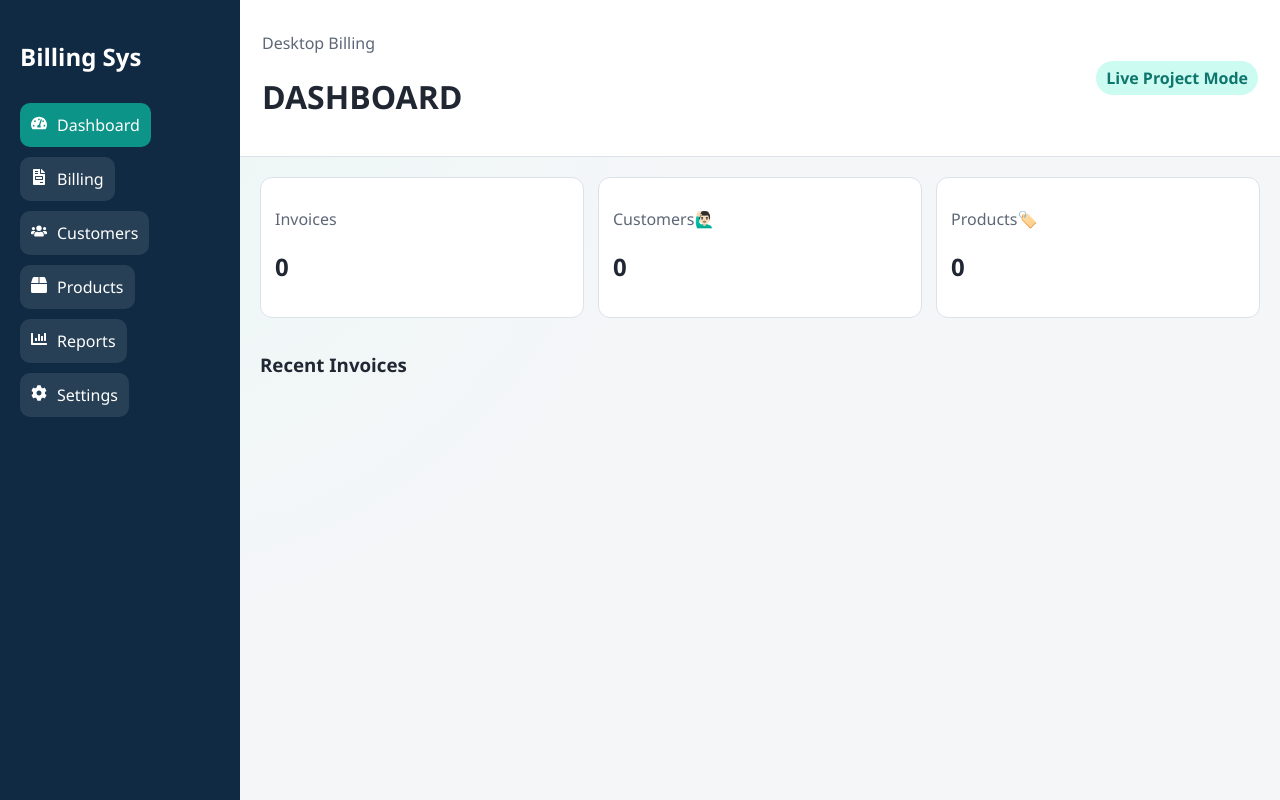
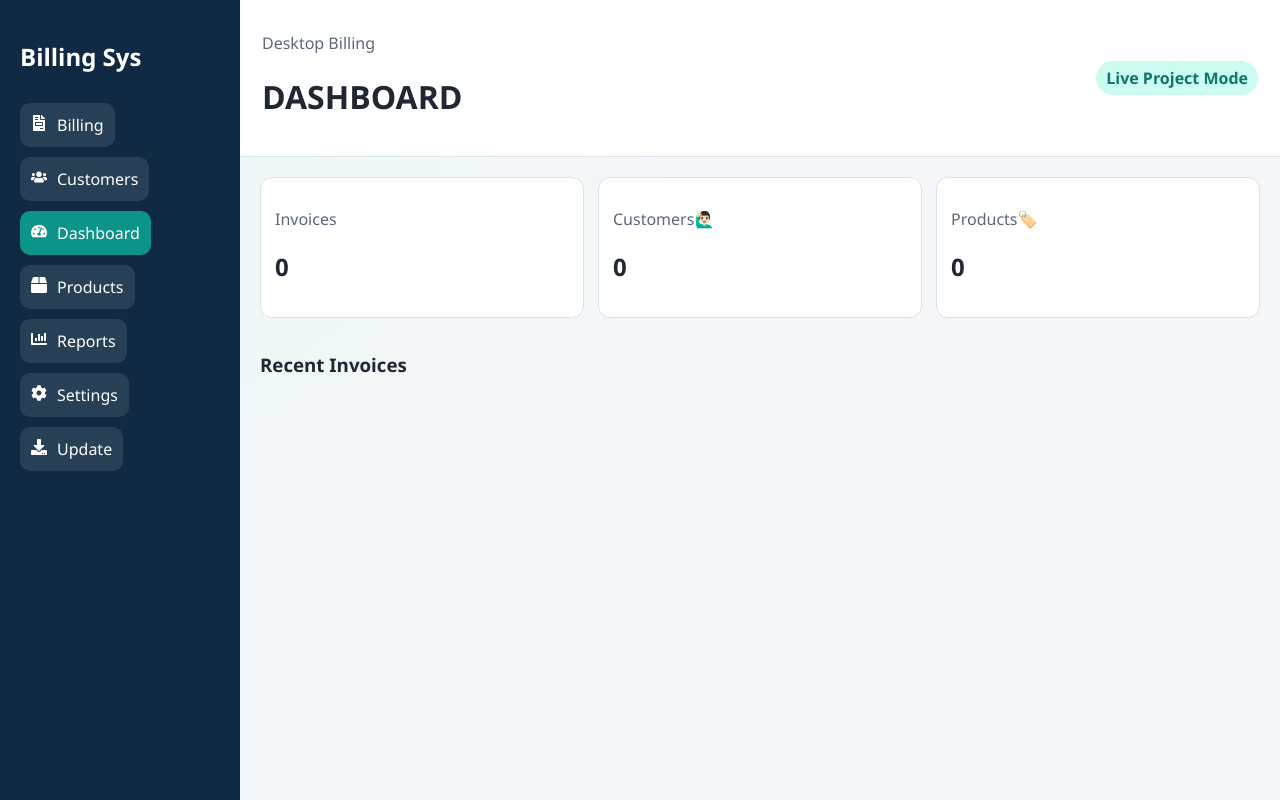
Before and after one commit to Niravvasani12/billing-system, a React (Vite) app: page / in a window 1280 px wide. Built offline with nearby package versions, Linux system fonts and the light colour scheme.

Commit message:
commitement

```diff
--- a/package.json
+++ b/package.json
@@ -1,6 +1,6 @@
 {
   "name": "billing-sys",
-  "version": "2.1.1",
+  "version": "2.1.2",
   "description": "Desktop billing software with Electron + React + SQLite",
   "author": "Nirav Vasani",
   "main": "electron-main.js",
--- a/src/App.jsx
+++ b/src/App.jsx
@@ -7,17 +7,20 @@ import Customers from "./pages/Customers";
 import Products from "./pages/Products";
 import Reports from "./pages/Reports";
 import Settings from "./pages/Settings";
+import Update from "./pages/Update";
 import { useDispatch } from "react-redux";
 import { fetchCustomers } from "./store/slices/customerSlice";
 import { fetchProducts } from "./store/slices/productSlice";
 import { fetchInvoices } from "./store/slices/invoiceSlice";
 
 const pageMap = {
-  dashboard: Dashboard,
   billing: Billing,
   customers: Customers,
+  dashboard: Dashboard,
   products: Products,
-  reports: Reports
+  reports: Reports,
+  settings: Settings,
+  update: Update,
 };
 
 export default function App() {
@@ -66,19 +69,24 @@ export default function App() {
     await window.billingAPI.app.installUpdate();
   };
 
+  const showUpdateDot = ["available", "downloading", "downloaded"].includes(
+    updateState.status
+  );
+
   const ActivePage = useMemo(() => pageMap[activePage] || Dashboard, [activePage]);
 
   return (
     <div className="app-shell">
-      <Sidebar activePage={activePage} onChange={setActivePage} />
+      <Sidebar
+        activePage={activePage}
+        onChange={setActivePage}
+        showUpdateDot={showUpdateDot}
+      />
       <div className="workspace">
-        <Navbar
-          title={activePage.toUpperCase()}
-          appVersion={appVersion}
-        />
+        <Navbar title={activePage.toUpperCase()} appVersion={appVersion} />
         <main className="content">
-          {activePage === "settings" ? (
-            <Settings
+          {activePage === "update" ? (
+            <Update
               appVersion={appVersion}
               updateState={updateState}
               onCheckForUpdate={handleCheckForUpdate}
--- a/src/components/Sidebar.jsx
+++ b/src/components/Sidebar.jsx
@@ -1,22 +1,24 @@
 import {
-  FaTachometerAlt,
   FaFileInvoice,
   FaUsers,
+  FaTachometerAlt,
   FaBox,
   FaChartBar,
   FaCog,
+  FaDownload,
 } from "react-icons/fa";
 
 const links = [
-  { id: "dashboard", label: "Dashboard", icon: <FaTachometerAlt /> },
   { id: "billing", label: "Billing", icon: <FaFileInvoice /> },
   { id: "customers", label: "Customers", icon: <FaUsers /> },
+  { id: "dashboard", label: "Dashboard", icon: <FaTachometerAlt /> },
   { id: "products", label: "Products", icon: <FaBox /> },
   { id: "reports", label: "Reports", icon: <FaChartBar /> },
   { id: "settings", label: "Settings", icon: <FaCog /> },
+  { id: "update", label: "Update", icon: <FaDownload /> },
 ];
 
-export default function Sidebar({ activePage, onChange }) {
+export default function Sidebar({ activePage, onChange, showUpdateDot }) {
   return (
     <aside className="sidebar">
       <div className="sidebar-header">
@@ -29,8 +31,11 @@ export default function Sidebar({ activePage, onChange }) {
           className={activePage === link.id ? "nav-btn active" : "nav-btn"}
           onClick={() => onChange(link.id)}
         >
-          <span className="icon">{link.icon}</span>
-          {link.label}
+          <span className="nav-btn-label">
+            <span className="icon">{link.icon}</span>
+            {link.label}
+          </span>
+          {link.id === "update" && showUpdateDot ? <span className="nav-dot" /> : null}
         </button>
       ))}
     </aside>
--- a/src/pages/Settings.jsx
+++ b/src/pages/Settings.jsx
@@ -5,12 +5,7 @@ import {
   useAppSettings
 } from "../utils/appSettings";
 
-export default function Settings({
-  appVersion,
-  updateState,
-  onCheckForUpdate,
-  onInstallUpdate,
-}) {
+export default function Settings() {
   const { settings, saveSettings } = useAppSettings();
   const [form, setForm] = useState(settings);
   const [savedMsg, setSavedMsg] = useState("");
@@ -46,10 +41,6 @@ export default function Settings({
     };
     reader.readAsDataURL(file);
   };
-
-  const status = updateState?.status || "idle";
-  const progress = Number.isFinite(updateState?.progress) ? updateState.progress : null;
-  const showInstallAction = status === "downloaded";
 
   return (
     <section className="stack">
@@ -105,26 +96,6 @@ export default function Settings({
 
         {savedMsg && <p className="muted">{savedMsg}</p>}
       </form>
-
-      <div className="panel settings-update-panel">
-        <h3>App Update</h3>
-        <p className="muted">Current version: {appVersion ? `v${appVersion}` : "Unknown"}</p>
-        <p className="update-text settings-update-text">
-          {updateState?.message || "Updates are managed automatically."}
-          {status === "downloading" && progress !== null ? ` (${progress}%)` : ""}
-        </p>
-        <div className="settings-update-actions">
-          {showInstallAction ? (
-            <button className="update-btn" type="button" onClick={onInstallUpdate}>
-              Update Now
-            </button>
-          ) : (
-            <button className="update-btn secondary" type="button" onClick={onCheckForUpdate}>
-              Check Update
-            </button>
-          )}
-        </div>
-      </div>
     </section>
   );
 }
--- /dev/null
+++ b/src/pages/Update.jsx
@@ -0,0 +1,34 @@
+export default function Update({
+  appVersion,
+  updateState,
+  onCheckForUpdate,
+  onInstallUpdate,
+}) {
+  const status = updateState?.status || "idle";
+  const progress = Number.isFinite(updateState?.progress) ? updateState.progress : null;
+  const showInstallAction = status === "downloaded";
+
+  return (
+    <section className="stack">
+      <div className="panel settings-update-panel">
+        <h3>App Update</h3>
+        <p className="muted">Current version: {appVersion ? `v${appVersion}` : "Unknown"}</p>
+        <p className="update-text settings-update-text">
+          {updateState?.message || "Updates are managed automatically."}
+          {status === "downloading" && progress !== null ? ` (${progress}%)` : ""}
+        </p>
+        <div className="settings-update-actions">
+          {showInstallAction ? (
+            <button className="update-btn" type="button" onClick={onInstallUpdate}>
+              Update Now
+            </button>
+          ) : (
+            <button className="update-btn secondary" type="button" onClick={onCheckForUpdate}>
+              Check Update
+            </button>
+          )}
+        </div>
+      </div>
+    </section>
+  );
+}
--- a/src/styles/global.css
+++ b/src/styles/global.css
@@ -42,11 +42,26 @@ body {
   color: #fff;
   border-radius: 10px;
   padding: 10px;
-  text-align: center;
+  text-align: left;
   cursor: pointer;
+  display: flex;
+  align-items: center;
+  justify-content: space-between;
 }
 .nav-btn.active {
   background: #0d9488;
+}
+.nav-btn-label {
+  display: flex;
+  align-items: center;
+  gap: 10px;
+}
+.nav-dot {
+  width: 9px;
+  height: 9px;
+  border-radius: 50%;
+  background: #ef4444;
+  box-shadow: 0 0 0 2px rgba(239, 68, 68, 0.25);
 }
 .workspace {
   display: flex;
@@ -77,6 +92,7 @@ body {
   font-size: 12px;
   color: #374151;
 }
+
 .update-actions {
   margin-top: 8px;
   display: flex;
@@ -546,12 +562,6 @@ button.danger {
     justify-content: stretch;
   }
 }
-.nav-btn {
-  display: flex;
-  align-items: center;
-  gap: 10px;
-}
-
 .icon {
   font-size: 16px;
 }
```
